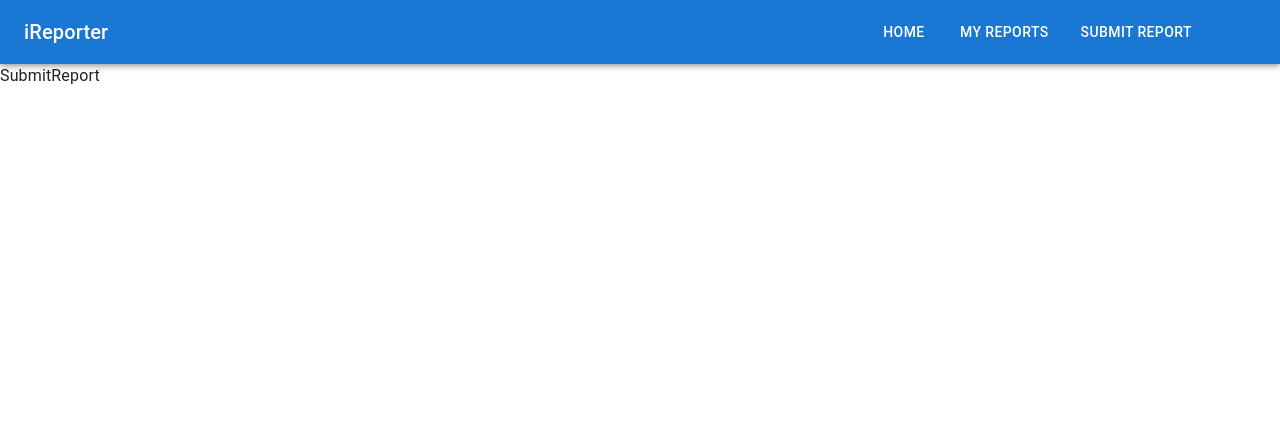
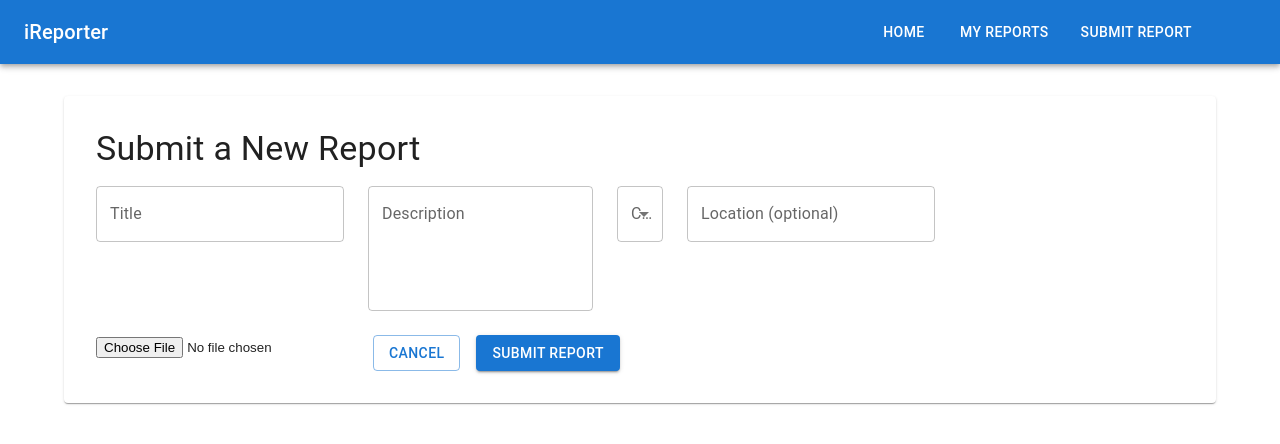
Before and after one commit to KipletingEdwin/iReporter-client, a React (Vite) app: page /submit-report in a window 1280 px wide. Shown: the top 444 px of the page. Built offline with nearby package versions, Linux system fonts and the light colour scheme; some icons are missing.

Commit message:
add mu library

```diff
--- a/src/Components/SubmitReport/SubmitReport.jsx
+++ b/src/Components/SubmitReport/SubmitReport.jsx
@@ -1,9 +1,155 @@
-import React from 'react'
+// src/pages/SubmitReport.jsx
+import React from "react";
+import { useForm, Controller } from "react-hook-form";
+import {
+  Container,
+  Typography,
+  TextField,
+  MenuItem,
+  Button,
+  Box,
+  Grid,
+  Paper,
+} from "@mui/material";
+//import Navbar from "./Components/Navbar/Navbar";
 
-const SubmitReport = () => {
+const categories = ["Corruption", "Red-Flag", "Intervention", "Infrastructure", "Environmental"];
+
+export default function SubmitReport() {
+  const { handleSubmit, control, reset, formState: { errors } } = useForm({
+    defaultValues: {
+      title: "",
+      description: "",
+      category: "",
+      location: "",
+      evidence: null,
+    },
+  });
+
+  const onSubmit = (data) => {
+    console.log("Form Data:", data);
+    alert("Report submitted successfully!");
+    reset(); // reset form after submission
+  };
+
   return (
-    <div>SubmitReport</div>
-  )
+    <>
+      {/* <Navbar /> */}
+      <Container sx={{ mt: 4 }}>
+        <Paper sx={{ p: 4 }}>
+          <Typography variant="h4" gutterBottom>
+            Submit a New Report
+          </Typography>
+
+          <Box
+            component="form"
+            onSubmit={handleSubmit(onSubmit)}
+            noValidate
+            sx={{ mt: 2 }}
+          >
+            <Grid container spacing={3}>
+              {/* Title */}
+              <Grid item xs={12}>
+                <Controller
+                  name="title"
+                  control={control}
+                  rules={{ required: "Title is required" }}
+                  render={({ field }) => (
+                    <TextField
+                      {...field}
+                      label="Title"
+                      fullWidth
+                      error={!!errors.title}
+                      helperText={errors.title ? errors.title.message : ""}
+                    />
+                  )}
+                />
+              </Grid>
+
+              {/* Description */}
+              <Grid item xs={12}>
+                <Controller
+                  name="description"
+                  control={control}
+                  rules={{ required: "Description is required" }}
+                  render={({ field }) => (
+                    <TextField
+                      {...field}
+                      label="Description"
+                      multiline
+                      rows={4}
+                      fullWidth
+                      error={!!errors.description}
+                      helperText={errors.description ? errors.description.message : ""}
+                    />
+                  )}
+                />
+              </Grid>
+
+              {/* Category */}
+              <Grid item xs={12} md={6}>
+                <Controller
+                  name="category"
+                  control={control}
+                  rules={{ required: "Category is required" }}
+                  render={({ field }) => (
+                    <TextField
+                      {...field}
+                      select
+                      label="Category"
+                      fullWidth
+                      error={!!errors.category}
+                      helperText={errors.category ? errors.category.message : ""}
+                    >
+                      {categories.map((option) => (
+                        <MenuItem key={option} value={option}>
+                          {option}
+                        </MenuItem>
+                      ))}
+                    </TextField>
+                  )}
+                />
+              </Grid>
+
+              {/* Location */}
+              <Grid item xs={12} md={6}>
+                <Controller
+                  name="location"
+                  control={control}
+                  render={({ field }) => (
+                    <TextField {...field} label="Location (optional)" fullWidth />
+                  )}
+                />
+              </Grid>
+
+              {/* File Upload */}
+              <Grid item xs={12}>
+                <Controller
+                  name="evidence"
+                  control={control}
+                  render={({ field }) => (
+                    <input
+                      type="file"
+                      accept="image/*,application/pdf"
+                      onChange={(e) => field.onChange(e.target.files[0])}
+                    />
+                  )}
+                />
+              </Grid>
+
+              {/* Buttons */}
+              <Grid item xs={12} sx={{ display: "flex", gap: 2 }}>
+                <Button variant="outlined" onClick={() => reset()}>
+                  Cancel
+                </Button>
+                <Button type="submit" variant="contained" color="primary">
+                  Submit Report
+                </Button>
+              </Grid>
+            </Grid>
+          </Box>
+        </Paper>
+      </Container>
+    </>
+  );
 }
-
-export default SubmitReport
```
